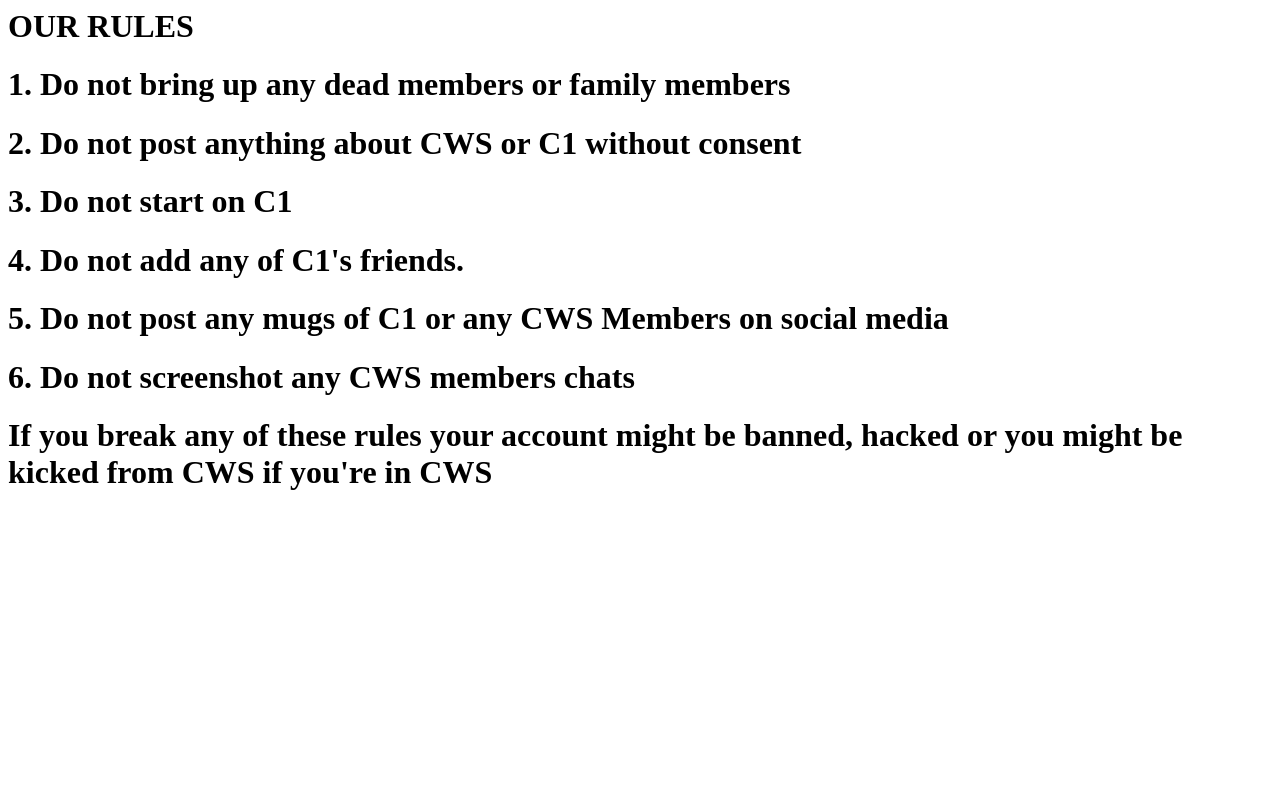
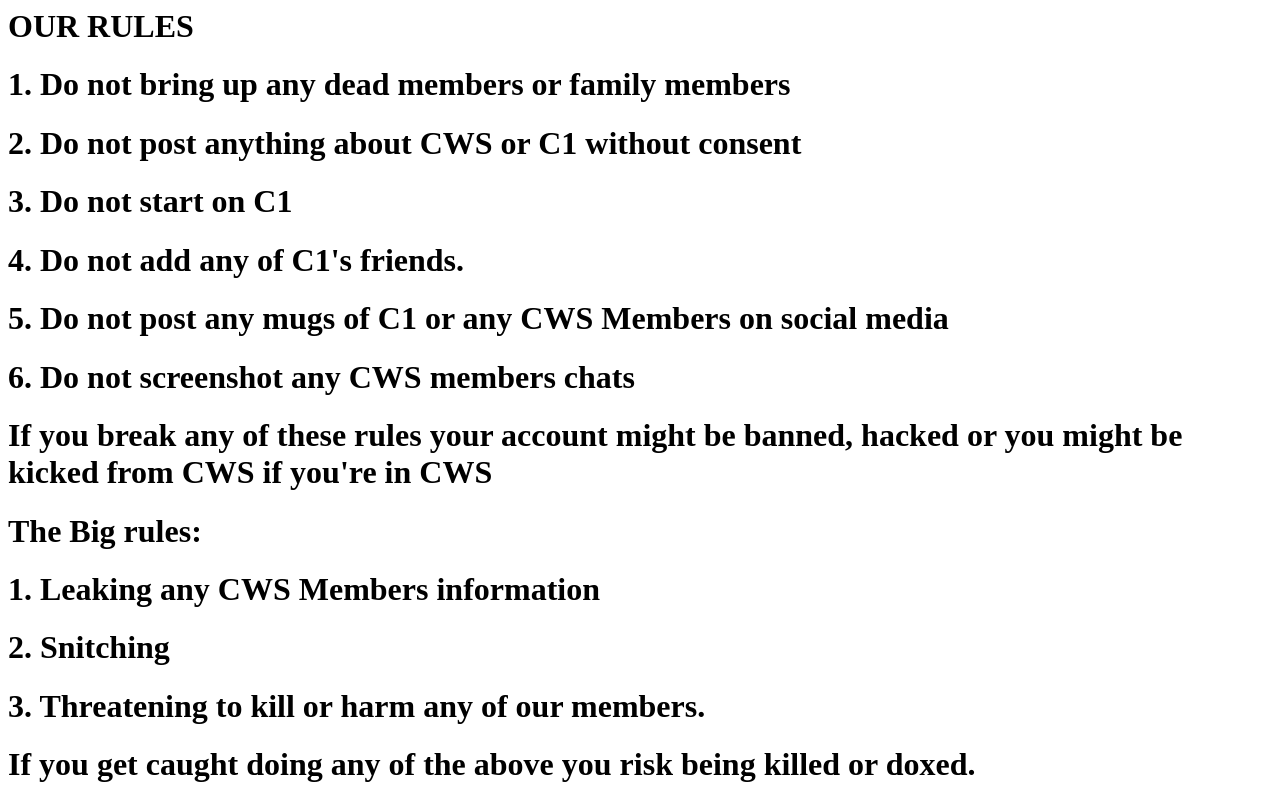
Before and after one commit to CorrieLee/NULLCREW, a plain HTML site: page index.html in a window 1280 px wide. Drawn offline with Linux system fonts and the light colour scheme.

Commit message:
Update index.html

```diff
--- a/index.html
+++ b/index.html
@@ -13,3 +13,10 @@
 <h1>6. Do not screenshot any CWS members chats<h1/>
 <h1><h1/>
 <h1> If you break any of these rules your account might be banned, hacked or you might be kicked from CWS if you're in CWS<h1/>
+
+<h1>The Big rules:<h1/>
+<h1>1. Leaking any CWS Members information<h1/>
+<h1>2. Snitching<h1/>
+<h1>3. Threatening to kill or harm any of our members.<h1/>
+
+<h1>If you get caught doing any of the above you risk being killed or doxed.<h1/>
```
